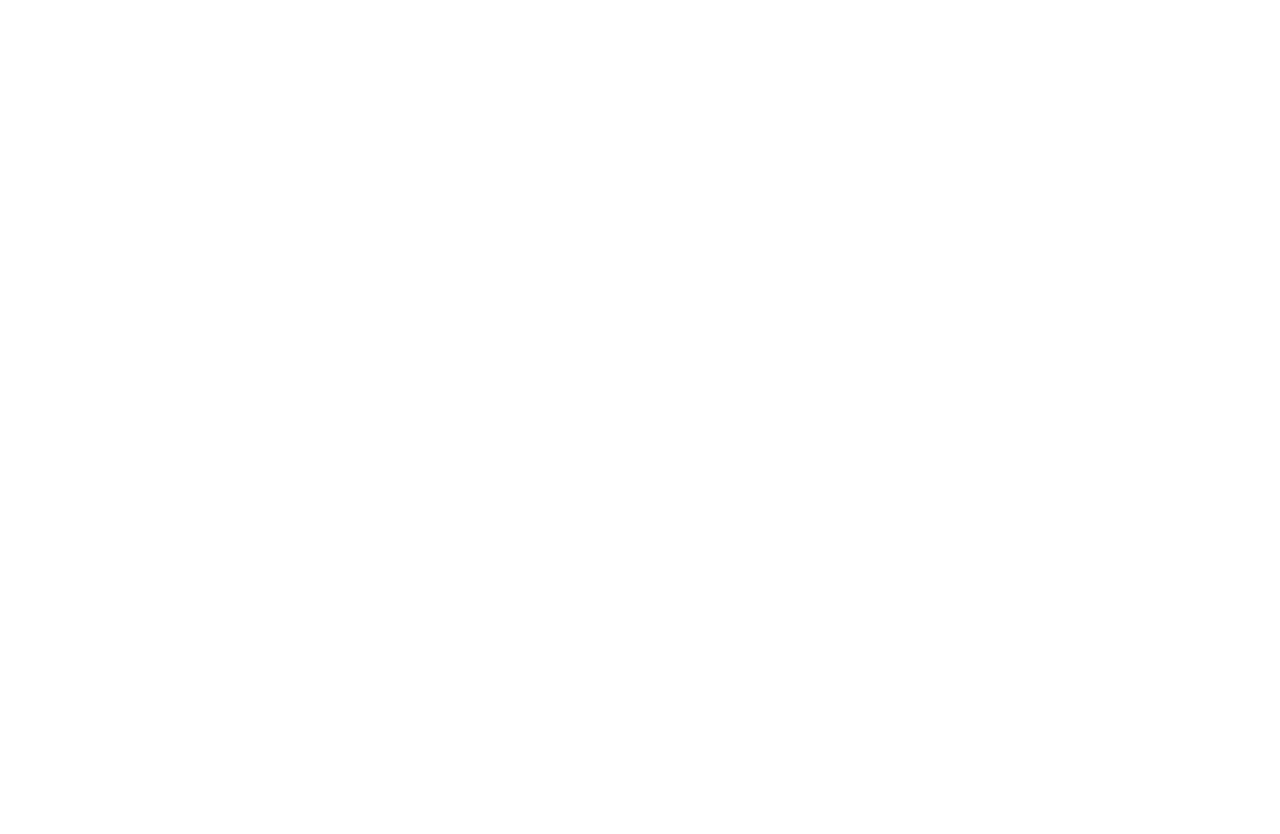
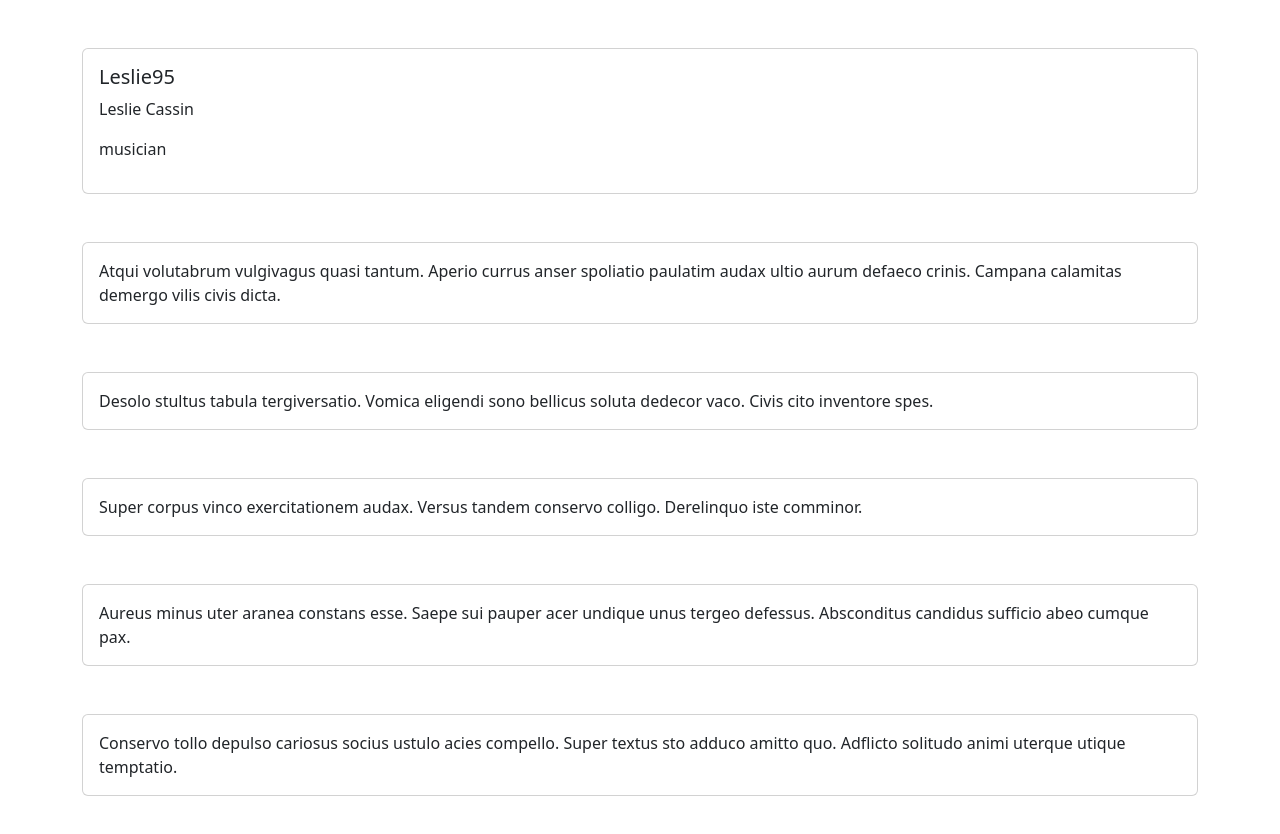
Before and after one commit to victorhorton/twitter-clone, a Vue app: page /profile/1 in a window 1280 px wide. Before the commit this address had no page. Shown: the top 834 px of the page. Before the commit the page ends 800 px from the top, so only its background shows below. Built offline with nearby package versions, Linux system fonts and the light colour scheme.

Commit message:
Add user profile view

```diff
--- a/src/components/NavBar.vue
+++ b/src/components/NavBar.vue
@@ -15,6 +15,12 @@
   <nav class="navbar">
     <div class="container-fluid">
       <router-link to="/" class="navbar-brand">Home</router-link>
+      <router-link
+        v-if="usersStore.currentUser"
+        :to="`/profile/${usersStore.currentUser.id}`"
+        class="navbar-link"
+        >Profile</router-link
+      >
       <button type="button" class="btn btn-outline-primary" @click="logout()">Logout</button>
     </div>
   </nav>
--- a/src/components/TweetComponent.vue
+++ b/src/components/TweetComponent.vue
@@ -4,7 +4,7 @@
 
 const props = defineProps({
   tweet: { type: Object as PropType<Tweet>, required: true },
-  user: { type: Object as PropType<User>, required: true }
+  user: { type: Object as PropType<User> }
 })
 </script>
 
@@ -13,7 +13,7 @@
     <div class="col">
       <div class="card">
         <div class="card-body">
-          <h5 class="card-title">
+          <h5 v-if="props.user" class="card-title">
             {{ props.user.username }}
           </h5>
           <p class="card-text">
--- a/src/router/index.ts
+++ b/src/router/index.ts
@@ -1,6 +1,7 @@
 import { createRouter, createWebHistory } from 'vue-router'
 import HomeView from '../views/HomeView.vue'
 import LoginView from '../views/LoginView.vue'
+import ProfileView from '../views/ProfileView.vue'
 
 const router = createRouter({
   history: createWebHistory(import.meta.env.BASE_URL),
@@ -15,6 +16,11 @@
       path: '/login',
       name: 'login',
       component: LoginView
+    },
+    {
+      path: '/profile/:id',
+      name: 'profile',
+      component: ProfileView
     }
   ]
 })
--- a/src/stores/users.ts
+++ b/src/stores/users.ts
@@ -1,4 +1,4 @@
-import { onMounted, ref } from 'vue'
+import { onMounted, ref, type Ref } from 'vue'
 import { defineStore } from 'pinia'
 
 import { usersData } from '../../data'
@@ -6,11 +6,7 @@
 
 export const useUsersStore = defineStore('users', () => {
   const users = ref(usersData)
-  const currentUser = ref({
-    firstName: '',
-    lastName: '',
-    username: ''
-  })
+  const currentUser: Ref<User | undefined> = ref()
   const isLoggedIn = ref(false)
 
   onMounted(() => {
--- /dev/null
+++ b/src/views/ProfileView.vue
@@ -0,0 +1,31 @@
+<template>
+  <div class="container">
+    <div v-if="user" class="row my-5">
+      <div class="col">
+        <div class="card">
+          <div class="card-body">
+            <h5 class="card-title">
+              {{ user.username }}
+            </h5>
+            <p>{{ user.firstName }} {{ user.lastName }}</p>
+            <p>{{ user.bio }}</p>
+          </div>
+        </div>
+      </div>
+    </div>
+    <TweetComponent v-for="tweet in tweets" :key="tweet.id" :tweet="tweet" />
+  </div>
+</template>
+
+<script setup lang="ts">
+import { useUsersStore } from '@/stores/users'
+import { tweetsData } from '../../data'
+import { ref } from 'vue'
+import { useRoute } from 'vue-router'
+import TweetComponent from '@/components/TweetComponent.vue'
+
+const userStore = useUsersStore()
+const route = useRoute()
+const user = ref(userStore.users.find((user) => `${user.id}` === route.params.id))
+const tweets = ref(tweetsData.filter((tweet) => `${tweet.userId}` === route.params.id))
+</script>
```
